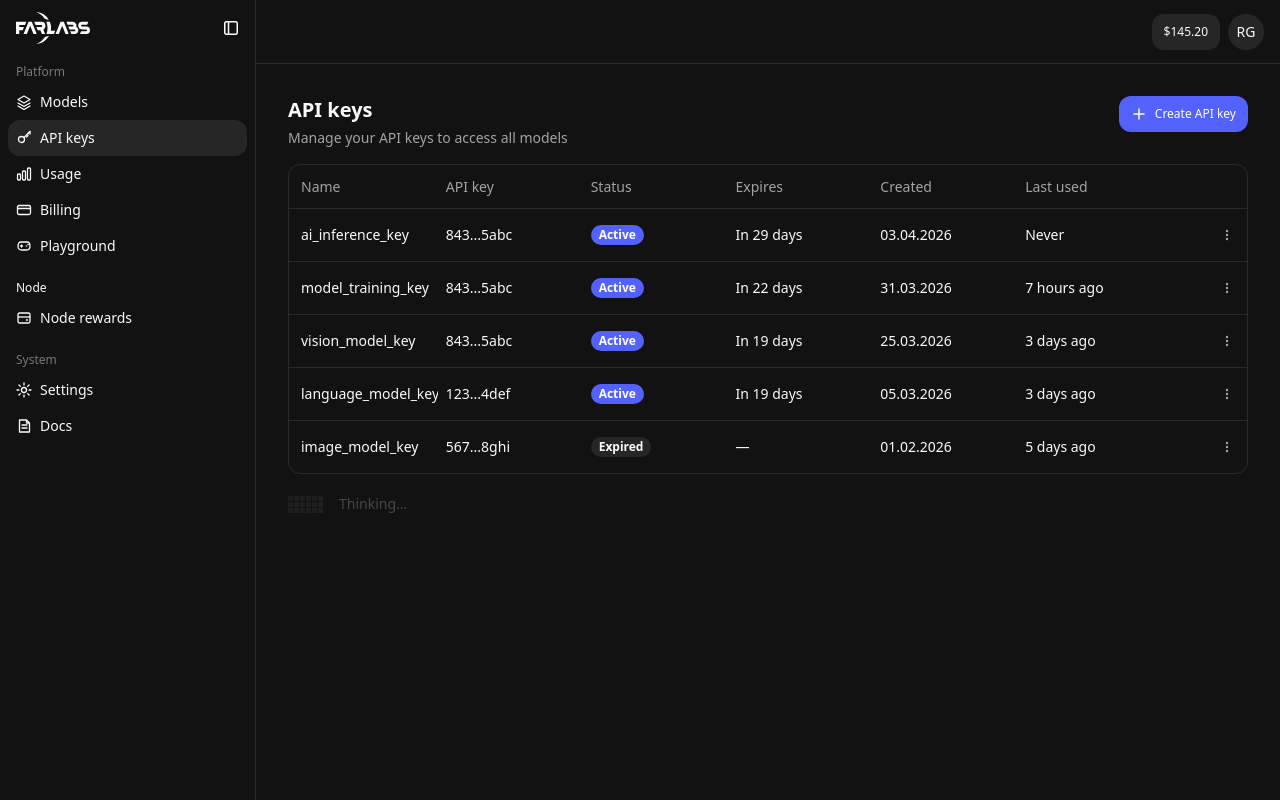
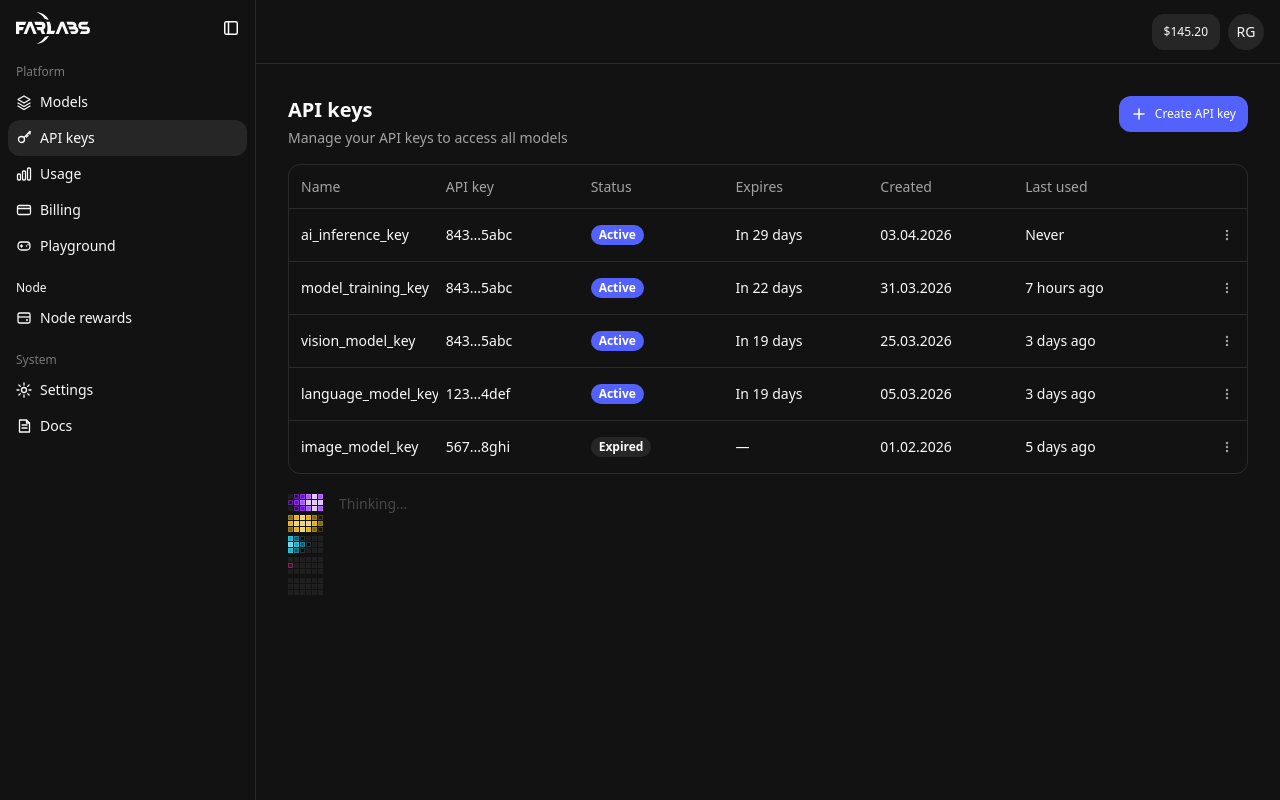
Before and after one commit to kkambucha/dizzaract-test, a React (Vite) app: page / in a window 1280 px wide. Built offline with nearby package versions, Linux system fonts and the light colour scheme.

Commit message:
Fixed Dot loader

```diff
--- a/src/pages/api-keys/ui/ApiKeysPage.tsx
+++ b/src/pages/api-keys/ui/ApiKeysPage.tsx
@@ -3,6 +3,8 @@ import { mockApiKeys } from '@/entities/api-key/model/mock'
 import { CreateApiKeyButton, CreateApiKeyFab } from '@/features/api-key'
 import { ThinkingLoader } from '@/shared/ui/ThinkingLoader'
 import { DotGridLoader } from '@/shared/ui/DotGridLoader'
+
+const DOT_COLORS = ['#a855f7', '#eab308', '#06b6d4', '#ec4899', '#6b7280']
 
 export function ApiKeysPage() {
   return (
@@ -20,8 +22,12 @@ export function ApiKeysPage() {
             <CreateApiKeyButton />
           </div>
           <ApiKeyTable keys={mockApiKeys} />
-          <div className="flex items-center gap-4 pt-1">
-            <DotGridLoader color="#a855f7" />
+          <div className="flex items-start gap-4 pt-1">
+            <div className="flex flex-col gap-1">
+              {DOT_COLORS.map((color, i) => (
+                <DotGridLoader key={color} color={color} loop initialDelay={i * 400} />
+              ))}
+            </div>
             <ThinkingLoader />
           </div>
         </div>
@@ -32,8 +38,14 @@ export function ApiKeysPage() {
         {mockApiKeys.map((key) => (
           <ApiKeyCard key={key.id} apiKey={key} />
         ))}
-        <div className="flex items-center gap-3 pt-1">
-          <DotGridLoader color="#a855f7" />
+        <div className="flex items-start gap-3 pt-1">
+          <div className="flex flex-col gap-1">
+            <DotGridLoader color="#a855f7" loop />
+            <DotGridLoader color="#eab308" loop />
+            <DotGridLoader color="#06b6d4" loop />
+            <DotGridLoader color="#ec4899" loop />
+            <DotGridLoader color="#6b7280" loop />
+          </div>
           <ThinkingLoader />
         </div>
 
--- a/src/shared/ui/DotGridLoader.tsx
+++ b/src/shared/ui/DotGridLoader.tsx
@@ -1,12 +1,30 @@
-import { useEffect, useMemo, useState } from 'react'
+import { useEffect, useLayoutEffect, useMemo, useRef, useState } from 'react'
 
-const COLS       = 6
-const ROWS       = 3
-const STEP_MS    = 150
-const TOTAL_STEPS = 18
+const COLS           = 6
+const ROWS           = 3
+const STEP_MS        = 150
+const TOTAL_STEPS    = 18
+const APPEAR_STEP_MS = 60    // delay between each dot's appearance / disappearance
+const FADE_MS        = 150   // opacity transition duration per dot
+const PAUSE_MS       = 2000  // pause between loop iterations
+const LOOP_ANIM_MS   = 5000  // how long to animate per loop cycle
 
-// Horizontal wave: all rows in a column peak at the same step.
-// Middle row (1) has a wider peak zone (±1 step) than outer rows (exact step only).
+// After the last dot appears (step index 12) + fade + short pause
+const ANIM_DELAY_MS    = (COLS * 2 + 2) * APPEAR_STEP_MS + 300
+// Time for all dots to finish fading out
+const EXIT_COMPLETE_MS = (COLS * 2) * APPEAR_STEP_MS + FADE_MS + 50
+
+function appearStepIdx(row: number, col: number): number {
+  const rowOffset = row === 1 ? 0 : row === 0 ? 1 : 2
+  return col * 2 + rowOffset
+}
+
+function getDotDelay(row: number, col: number): number {
+  return appearStepIdx(row, col) * APPEAR_STEP_MS
+}
+
+// ─── wave animation ───────────────────────────────────────────────────────────
+
 function colCenter(col: number): number {
   return 6 + col
 }
@@ -15,21 +33,22 @@ type Level = 'inactive' | 'low' | 'mid' | 'high' | 'peak'
 
 function getLevel(step: number, row: number, col: number): Level {
   const diff = Math.abs(step - colCenter(col))
-
   if (row === 1) {
-    // Middle row: 3-step peak
     if (diff <= 1) return 'peak'
     if (diff === 2) return 'high'
     if (diff === 3) return 'mid'
     if (diff === 4) return 'low'
   } else {
-    // Top / bottom rows: 1-step peak
     if (diff === 0) return 'peak'
     if (diff === 1) return 'high'
     if (diff === 2) return 'mid'
     if (diff === 3) return 'low'
   }
   return 'inactive'
+}
+
+function isWaveOffScreen(step: number): boolean {
+  return step < 2 || step > 15
 }
 
 // ─── colour derivation ────────────────────────────────────────────────────────
@@ -62,27 +81,102 @@ function mkHsl(h: number, s: number, l: number) {
 function deriveColors(hex: string) {
   const [h, s, l] = hexToHsl(hex)
   return {
-    peak: mkHsl(h, Math.max(s - 12, 30), Math.min(l + 22, 92)),  // lightest
-    high: mkHsl(h, s, l),                                          // base colour
-    mid:  mkHsl(h, s, Math.max(l - 20, 5)),                       // darker
-    low:  mkHsl(h, Math.min(s + 5, 100), Math.max(l - 42, 3)),    // darkest
+    peak: mkHsl(h, Math.max(s - 12, 30), Math.min(l + 22, 92)),
+    high: mkHsl(h, s, l),
+    mid:  mkHsl(h, s, Math.max(l - 20, 5)),
+    low:  mkHsl(h, Math.min(s + 5, 100), Math.max(l - 42, 3)),
   }
 }
 
 // ─── component ────────────────────────────────────────────────────────────────
 
+type Phase = 'idle' | 'entering' | 'animating' | 'exitPending' | 'exiting'
+
 interface DotGridLoaderProps {
-  color?: string  // hex, e.g. "#a855f7"
+  color?:        string   // hex, e.g. "#a855f7"
+  isLoading?:    boolean  // false triggers exit; true restarts after exit
+  loop?:         boolean  // demo mode: automatically cycles indefinitely
+  // TODO: initialDelay prop used only for demonstration purposes, it should be removed
+  initialDelay?: number   // ms to wait before the very first appearance
 }
 
-export function DotGridLoader({ color = '#a855f7' }: DotGridLoaderProps) {
-  const [step, setStep] = useState(0)
+export function DotGridLoader({ color = '#a855f7', isLoading, loop = false, initialDelay = 0 }: DotGridLoaderProps) {
+  const [phase, setPhase]         = useState<Phase>('idle')
+  const [step, setStep]           = useState(0)
+  const [iteration, setIteration] = useState(0)
   const colors = useMemo(() => deriveColors(color), [color])
 
+  // Keep a ref so the iteration effect can read the current isLoading without it being a dep
+  const isLoadingRef = useRef(isLoading)
+  useLayoutEffect(() => { isLoadingRef.current = isLoading })
+
+  // Start / restart — driven by iteration counter
   useEffect(() => {
-    const id = setInterval(() => setStep(s => (s + 1) % TOTAL_STEPS), STEP_MS)
+    if (isLoadingRef.current === false) return  // don't start if explicitly not loading
+    let raf:       number | undefined
+    let animTimer: ReturnType<typeof setTimeout> | undefined
+    let loopTimer: ReturnType<typeof setTimeout> | undefined
+
+    const delayTimer = setTimeout(() => {
+      setPhase('idle')
+      setStep(0)
+      raf       = requestAnimationFrame(() => setPhase('entering'))
+      animTimer = setTimeout(() => setPhase('animating'), ANIM_DELAY_MS)
+      loopTimer = loop
+        ? setTimeout(() => setPhase('exitPending'), ANIM_DELAY_MS + LOOP_ANIM_MS)
+        : undefined
+    }, iteration === 0 ? initialDelay : 0)
+
+    return () => {
+      clearTimeout(delayTimer)
+      if (raf !== undefined)       cancelAnimationFrame(raf)
+      if (animTimer !== undefined) clearTimeout(animTimer)
+      if (loopTimer !== undefined) clearTimeout(loopTimer)
+    }
+  }, [iteration, loop, initialDelay])
+
+  // React to isLoading prop changes
+  const prevIsLoading = useRef<boolean | undefined>(undefined)
+  useEffect(() => {
+    const prev = prevIsLoading.current
+    prevIsLoading.current = isLoading
+
+    if (isLoading === false && prev !== false) {
+      // loading → not loading: trigger exit
+      setPhase(p =>
+        p === 'animating' || p === 'entering' ? 'exitPending' : p,
+      )
+    } else if (isLoading === true && prev === false) {
+      // not loading → loading: restart
+      setIteration(i => i + 1)
+    }
+  }, [isLoading])
+
+  // Wave interval — runs during animating and exitPending.
+  // exitPending→exiting transition is handled here (not in a separate effect)
+  // to avoid synchronous setState-inside-effect warning.
+  useEffect(() => {
+    if (phase !== 'animating' && phase !== 'exitPending') return
+    let s = step
+    const id = setInterval(() => {
+      s = (s + 1) % TOTAL_STEPS
+      setStep(s)
+      if (phase === 'exitPending' && isWaveOffScreen(s)) setPhase('exiting')
+    }, STEP_MS)
     return () => clearInterval(id)
-  }, [])
+  // step intentionally excluded — interval is the sole writer of step
+  // eslint-disable-next-line react-hooks/exhaustive-deps
+  }, [phase])
+
+  // After dots disappear: loop restarts after pause
+  useEffect(() => {
+    if (phase !== 'exiting' || !loop) return
+    const timer = setTimeout(
+      () => setIteration(i => i + 1),
+      EXIT_COMPLETE_MS + PAUSE_MS,
+    )
+    return () => clearTimeout(timer)
+  }, [phase, loop])
 
   return (
     <div
@@ -95,10 +189,16 @@ export function DotGridLoader({ color = '#a855f7' }: DotGridLoaderProps) {
       }}
     >
       {Array.from({ length: ROWS * COLS }, (_, i) => {
-        const row  = Math.floor(i / COLS)
-        const col  = i % COLS
-        const level = getLevel(step, row, col)
+        const row   = Math.floor(i / COLS)
+        const col   = i % COLS
+        const isWaving = phase === 'animating' || phase === 'exitPending'
+        const level    = isWaving ? getLevel(step, row, col) : 'inactive'
         const isActive = level !== 'inactive'
+
+        const opacity      = (phase === 'idle' || phase === 'exiting') ? 0 : 1
+        const opacityDelay = (phase === 'entering' || phase === 'exiting')
+          ? getDotDelay(row, col)
+          : 0
 
         const bg          = isActive ? colors[level] : 'rgba(255,255,255,0.06)'
         const borderWidth = level === 'peak' ? '1px' : '0.5px'
@@ -117,10 +217,16 @@ export function DotGridLoader({ color = '#a855f7' }: DotGridLoaderProps) {
               flexShrink: 0,
               boxSizing: 'border-box',
               backdropFilter: 'blur(3px)',
+              opacity,
               background: bg,
               border: `${borderWidth} solid ${borderColor}`,
               boxShadow,
-              transition: 'background-color 120ms ease, box-shadow 120ms ease, border-color 120ms ease',
+              transition: [
+                `opacity ${FADE_MS}ms ease ${opacityDelay}ms`,
+                'background-color 120ms ease',
+                'box-shadow 120ms ease',
+                'border-color 120ms ease',
+              ].join(', '),
             }}
           />
         )
```
